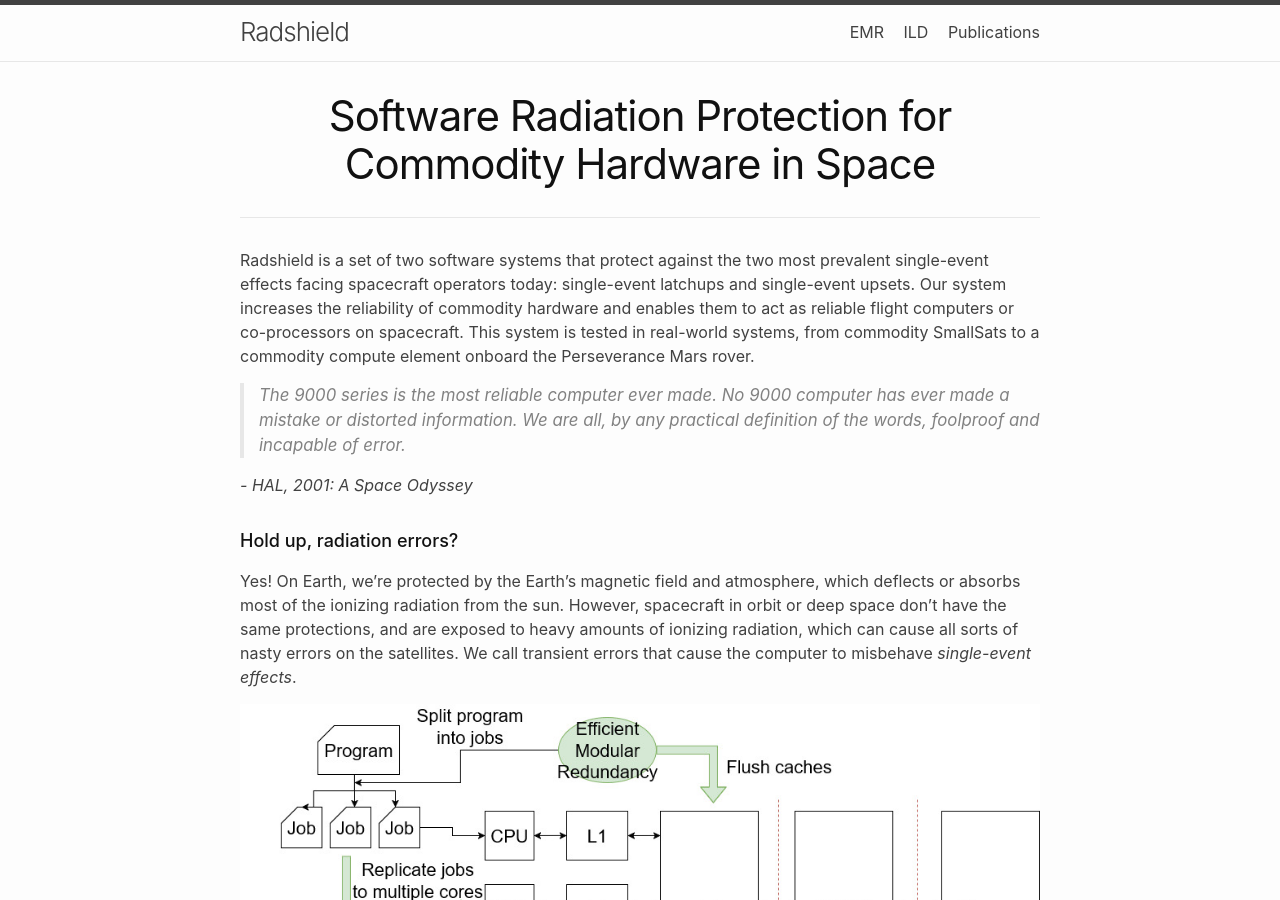
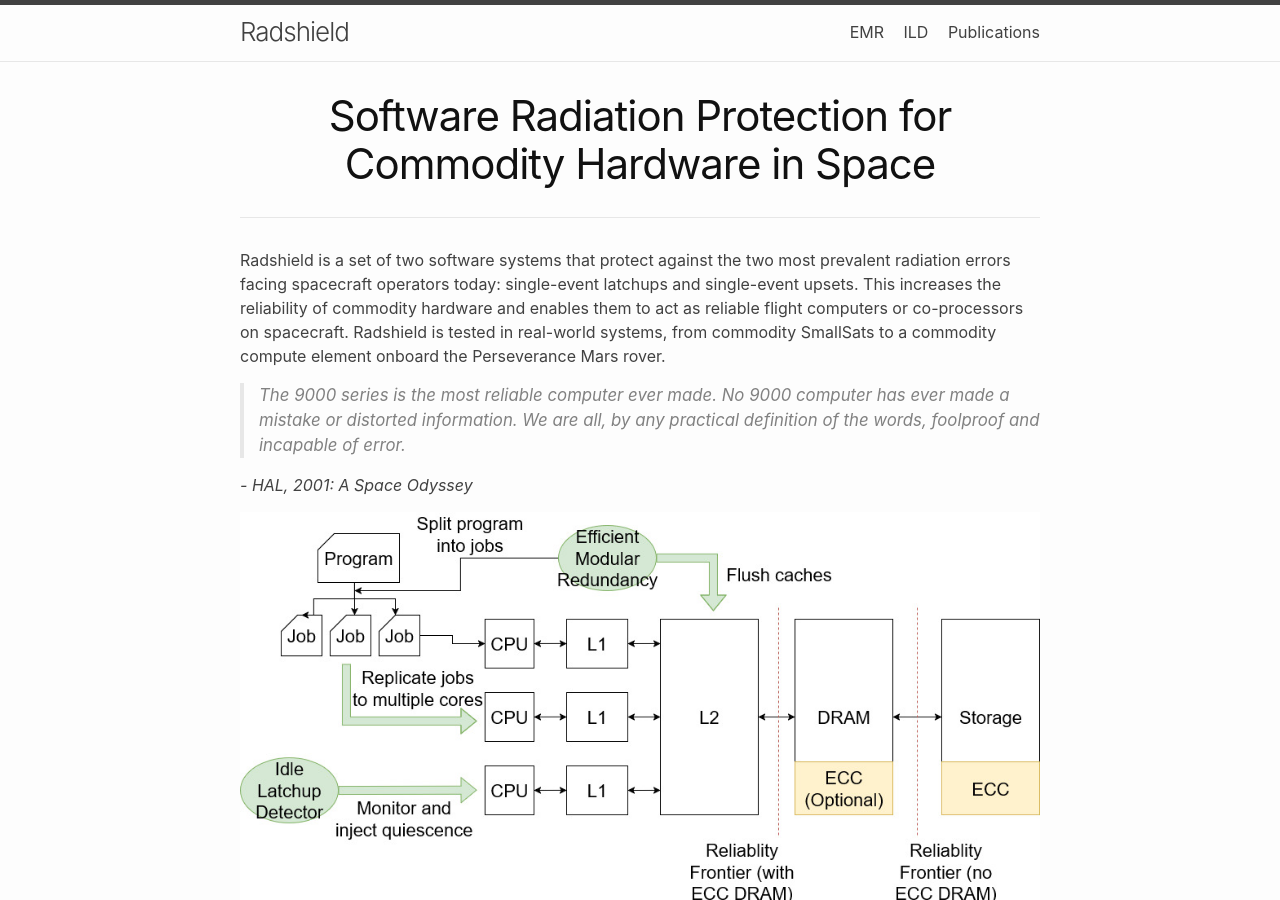
Before and after one commit to radshield/radshield.github.io, a Jekyll site: the page built from index.md, in a window 1280 px wide and 900 px high. Built offline with Jekyll 4.4.1, drawn with Linux system fonts in a browser that asks for light colours.

Commit message:
Move system diagram up a section

```diff
--- a/index.md
+++ b/index.md
@@ -6,21 +6,21 @@ hide_title: true
 permalink: /
 ---
 
-Radshield is a set of two software systems that protect against the two most prevalent single-event effects facing spacecraft operators today: single-event latchups and single-event upsets.
-Our system increases the reliability of commodity hardware and enables them to act as reliable flight computers or co-processors on spacecraft.
-This system is tested in real-world systems, from commodity SmallSats to a commodity compute element onboard the Perseverance Mars rover.
+Radshield is a set of two software systems that protect against the two most prevalent radiation errors facing spacecraft operators today: single-event latchups and single-event upsets.
+This increases the reliability of commodity hardware and enables them to act as reliable flight computers or co-processors on spacecraft.
+Radshield is tested in real-world systems, from commodity SmallSats to a commodity compute element onboard the Perseverance Mars rover.
 
 > The 9000 series is the most reliable computer ever made. No 9000 computer has ever made a mistake or distorted information. We are all, by any practical definition of the words, foolproof and incapable of error.
 
 *- HAL, 2001: A Space Odyssey*
+
+![Radshield system diagram](assets/img/radshield.jpg)
 
 ##### Hold up, radiation errors?
 
 Yes! On Earth, we're protected by the Earth's magnetic field and atmosphere, which deflects or absorbs most of the ionizing radiation from the sun.
 However, spacecraft in orbit or deep space don't have the same protections, and are exposed to heavy amounts of ionizing radiation, which can cause all sorts of nasty errors on the satellites.
 We call transient errors that cause the computer to misbehave *single-event effects*.
-
-![Radshield system diagram](assets/img/radshield.jpg)
 
 #### Single-Event Upsets
 
```
